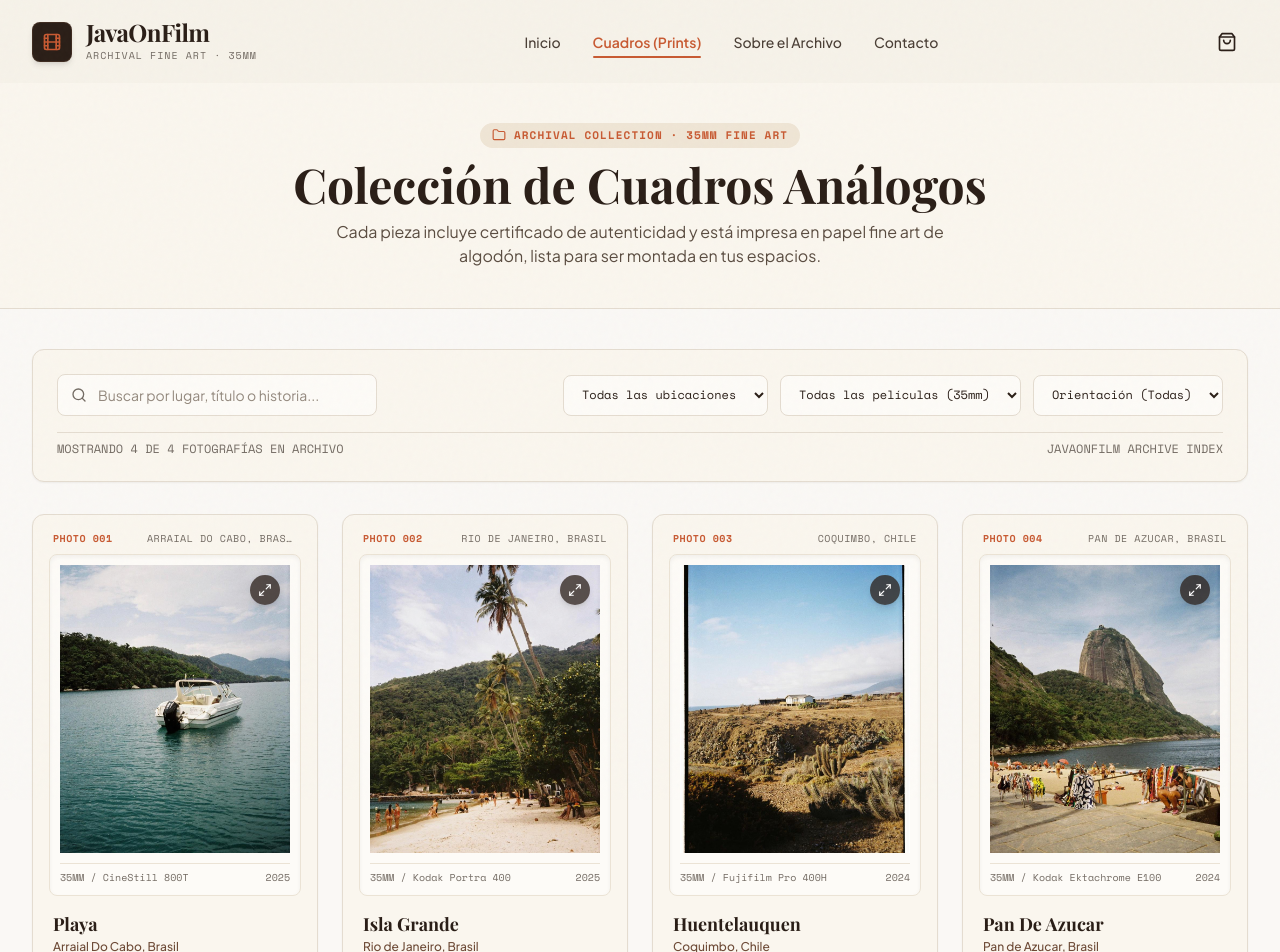
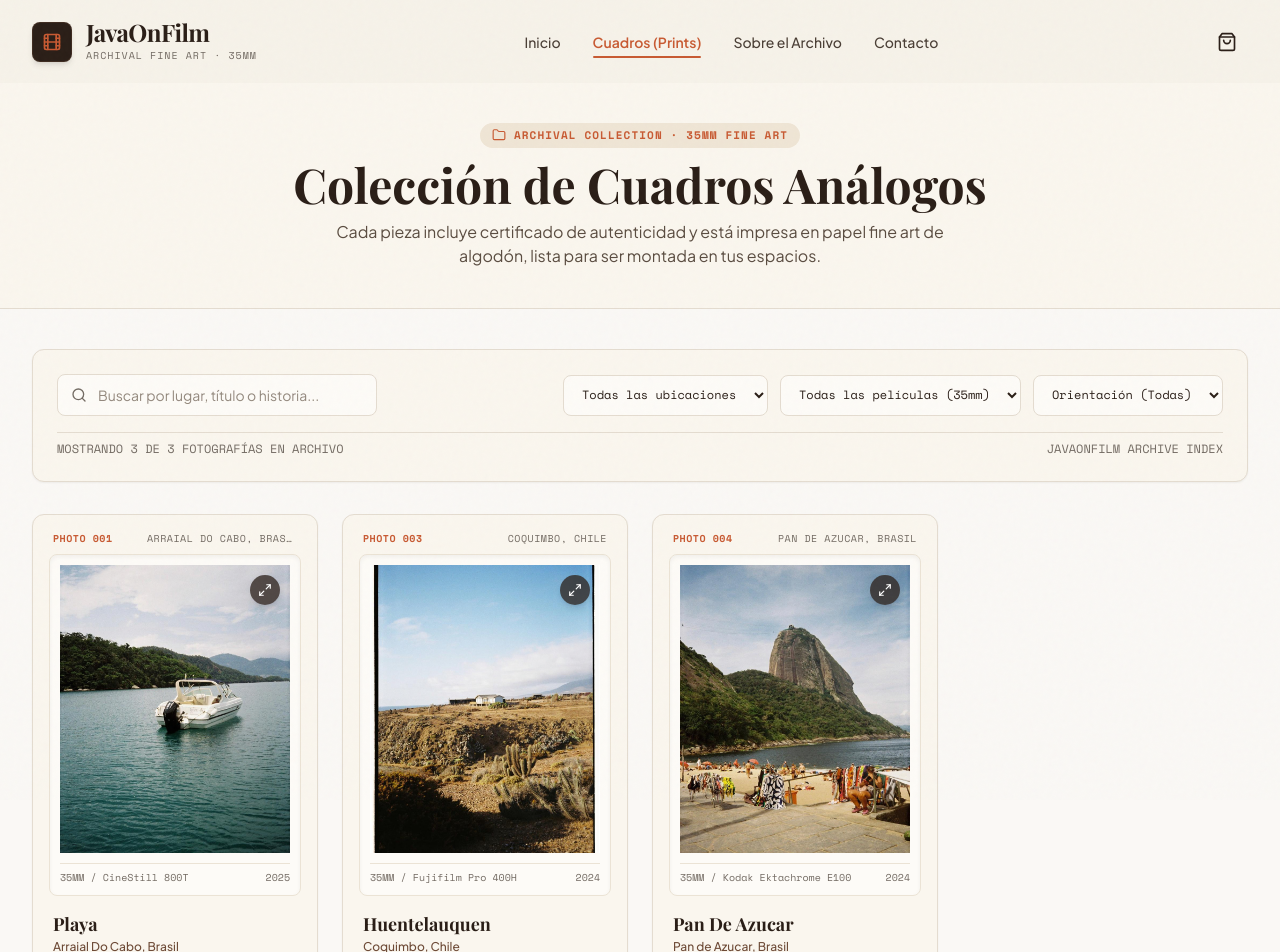
Before and after one commit to javigutierrezra/javaonfilm-web, a React (Vite) app: page /prints in a window 1280 px wide. Shown: the top 952 px of the page. Built offline with nearby package versions, Linux system fonts and the light colour scheme; a web font is replaced by a local one.

Commit message:
se elimino una imagen

```diff
--- a/src/data/products.js
+++ b/src/data/products.js
@@ -27,28 +27,6 @@ export const PRODUCTS = [
     price: 52000,
     priceUSD: 55,
     purchaseUrl: "https://mpago.la/link-shinjuku"
-  },
-  {
-    id: "ilhagrande-03",
-    archiveCode: "PHOTO 002",
-    title: "Isla Grande",
-    location: "Rio de Janeiro, Brasil",
-    year: "2025",
-    film: "Kodak Portra 400",
-    camera: "Olympus µ[mju:] I",
-    orientation: "vertical",
-    category: "street",
-    story: "Persiguiendo la luz de mediodía filtrándose por los muros amarillos del centro histórico de Oaxaca. La agilidad del diseño cápsula de la Olympus mju I permitió congelar el segundo exacto.",
-    image: "/images/IlhaGrande.jpeg",
-
-    sizes: [
-      { id: "30x45", label: "30 x 45 cm", priceCLP: 48000, priceUSD: 51 },
-      { id: "50x75", label: "50 x 75 cm", priceCLP: 68000, priceUSD: 73 },
-      { id: "70x100", label: "70 x 100 cm", priceCLP: 92000, priceUSD: 99 }
-    ],
-    price: 48000,
-    priceUSD: 51,
-    purchaseUrl: "https://mpago.la/link-oaxaca"
   },
   {
     id: "huentelauquen-04",
```
